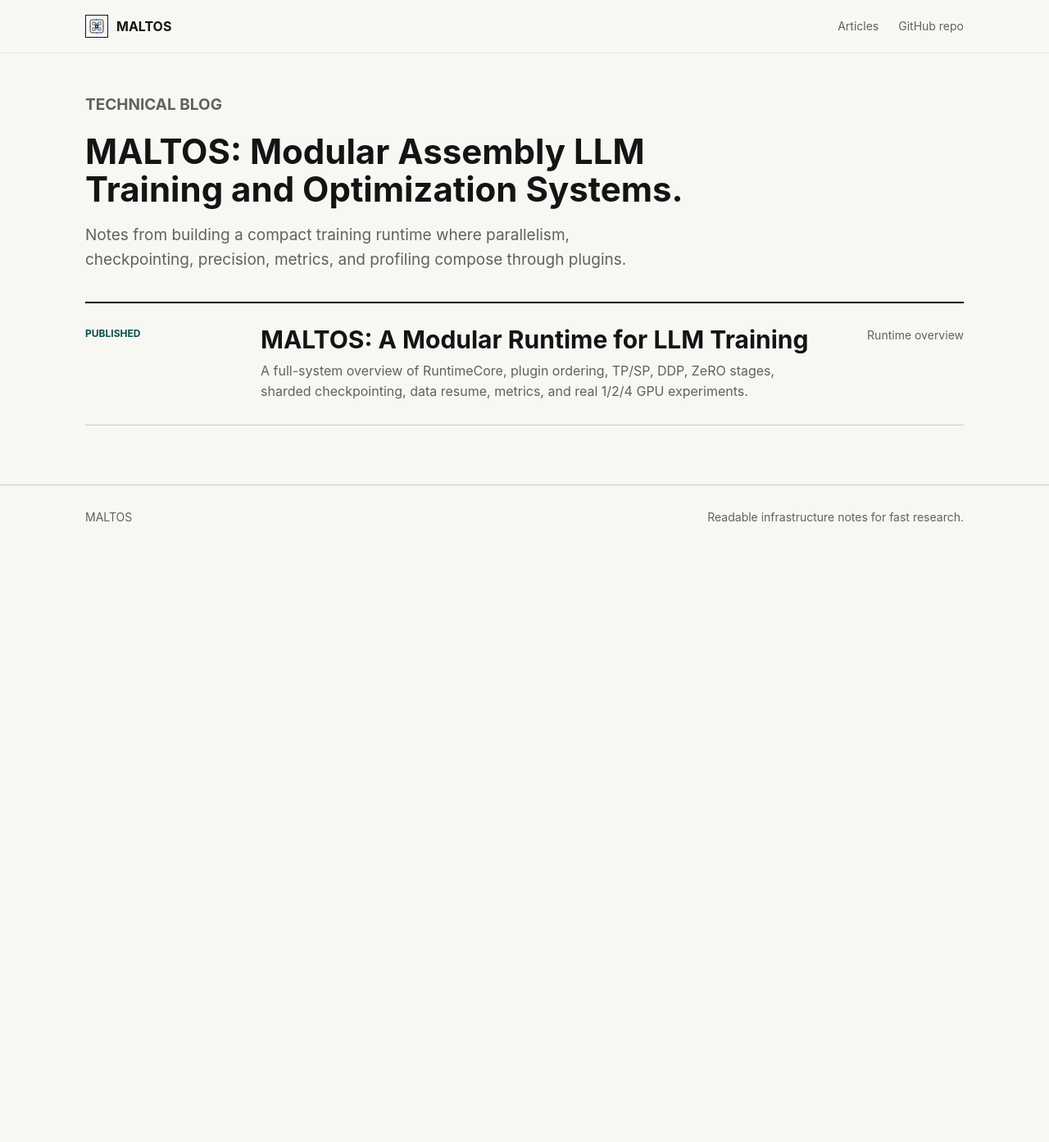
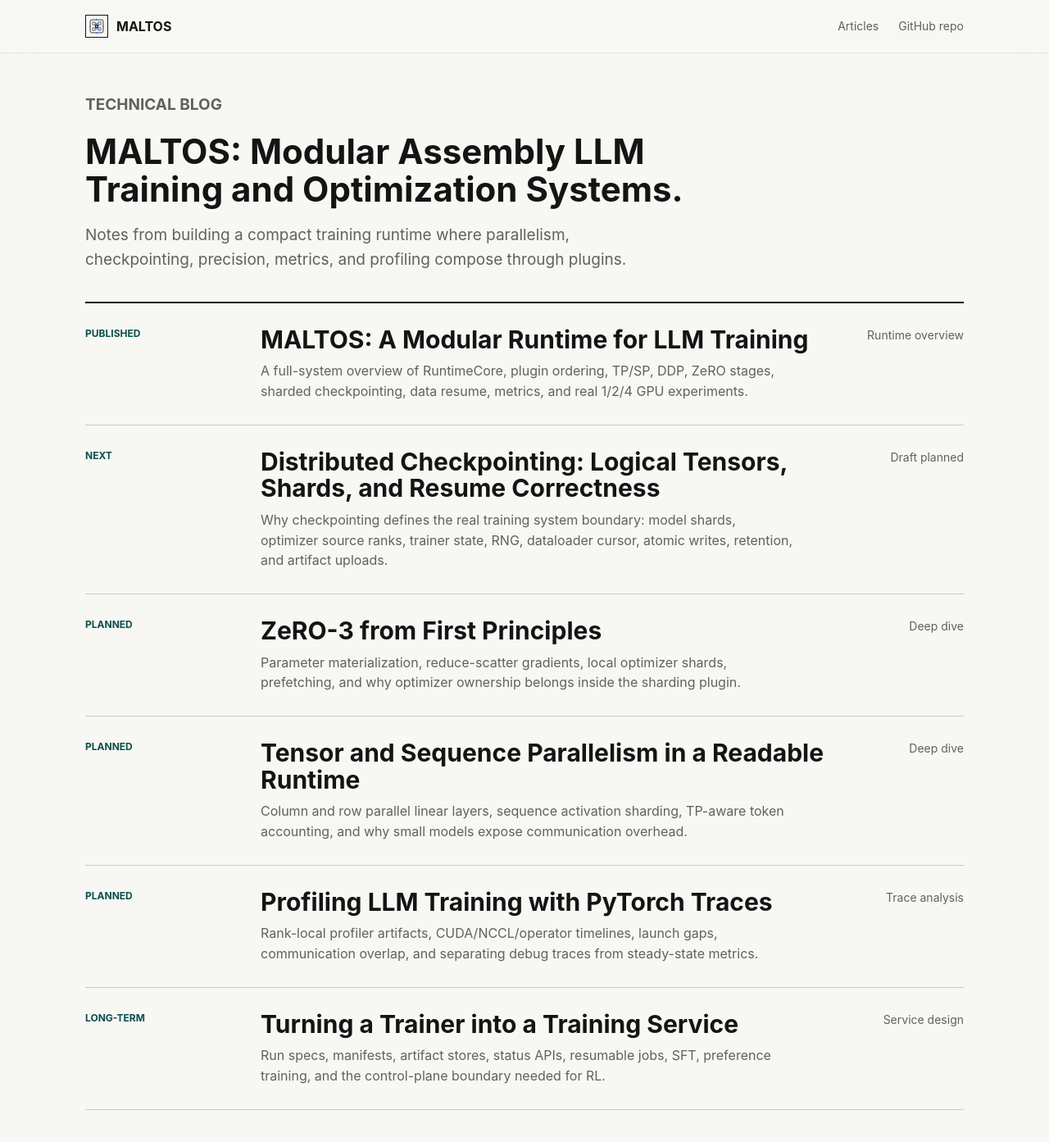
Before and after one commit to xing7code/maltos-blog, a Jekyll site: the page index.html, which Jekyll copies as it is, in a window 1280 px wide and 1400 px high. Shown: the top 1393 px of the window at 82% size. Built offline with Jekyll 4.4.1, drawn with Linux system fonts in a browser that asks for light colours.

Commit message:
Redo article rename from known-good layout

```diff
--- a/index.html
+++ b/index.html
@@ -8,7 +8,7 @@
       name="description"
       content="Technical writing on LLM pretraining runtime design, distributed checkpointing, profiler traces, and post-training infrastructure."
     >
-    <link rel="stylesheet" href="styles.css?v=20260601-article-layout">
+    <link rel="stylesheet" href="styles.css">
   </head>
   <body>
     <header class="site-header">
@@ -48,6 +48,70 @@
           </div>
           <div class="status">Runtime overview</div>
         </article>
+
+        <article class="post-row">
+          <div class="meta">Next</div>
+          <div>
+            <h2>Distributed Checkpointing: Logical Tensors, Shards, and Resume Correctness</h2>
+            <p>
+              Why checkpointing defines the real training system boundary:
+              model shards, optimizer source ranks, trainer state, RNG,
+              dataloader cursor, atomic writes, retention, and artifact uploads.
+            </p>
+          </div>
+          <div class="status">Draft planned</div>
+        </article>
+
+        <article class="post-row">
+          <div class="meta">Planned</div>
+          <div>
+            <h2>ZeRO-3 from First Principles</h2>
+            <p>
+              Parameter materialization, reduce-scatter gradients, local optimizer
+              shards, prefetching, and why optimizer ownership belongs inside the
+              sharding plugin.
+            </p>
+          </div>
+          <div class="status">Deep dive</div>
+        </article>
+
+        <article class="post-row">
+          <div class="meta">Planned</div>
+          <div>
+            <h2>Tensor and Sequence Parallelism in a Readable Runtime</h2>
+            <p>
+              Column and row parallel linear layers, sequence activation sharding,
+              TP-aware token accounting, and why small models expose communication
+              overhead.
+            </p>
+          </div>
+          <div class="status">Deep dive</div>
+        </article>
+
+        <article class="post-row">
+          <div class="meta">Planned</div>
+          <div>
+            <h2>Profiling LLM Training with PyTorch Traces</h2>
+            <p>
+              Rank-local profiler artifacts, CUDA/NCCL/operator timelines,
+              launch gaps, communication overlap, and separating debug traces
+              from steady-state metrics.
+            </p>
+          </div>
+          <div class="status">Trace analysis</div>
+        </article>
+
+        <article class="post-row">
+          <div class="meta">Long-term</div>
+          <div>
+            <h2>Turning a Trainer into a Training Service</h2>
+            <p>
+              Run specs, manifests, artifact stores, status APIs, resumable jobs,
+              SFT, preference training, and the control-plane boundary needed for RL.
+            </p>
+          </div>
+          <div class="status">Service design</div>
+        </article>
       </section>
     </main>
 
```
Also changed, not shown: blog/index.html (+53 -1 lines), blog/maltos-a-modular-runtime-for-llm-training.md (+30 -26 lines).
